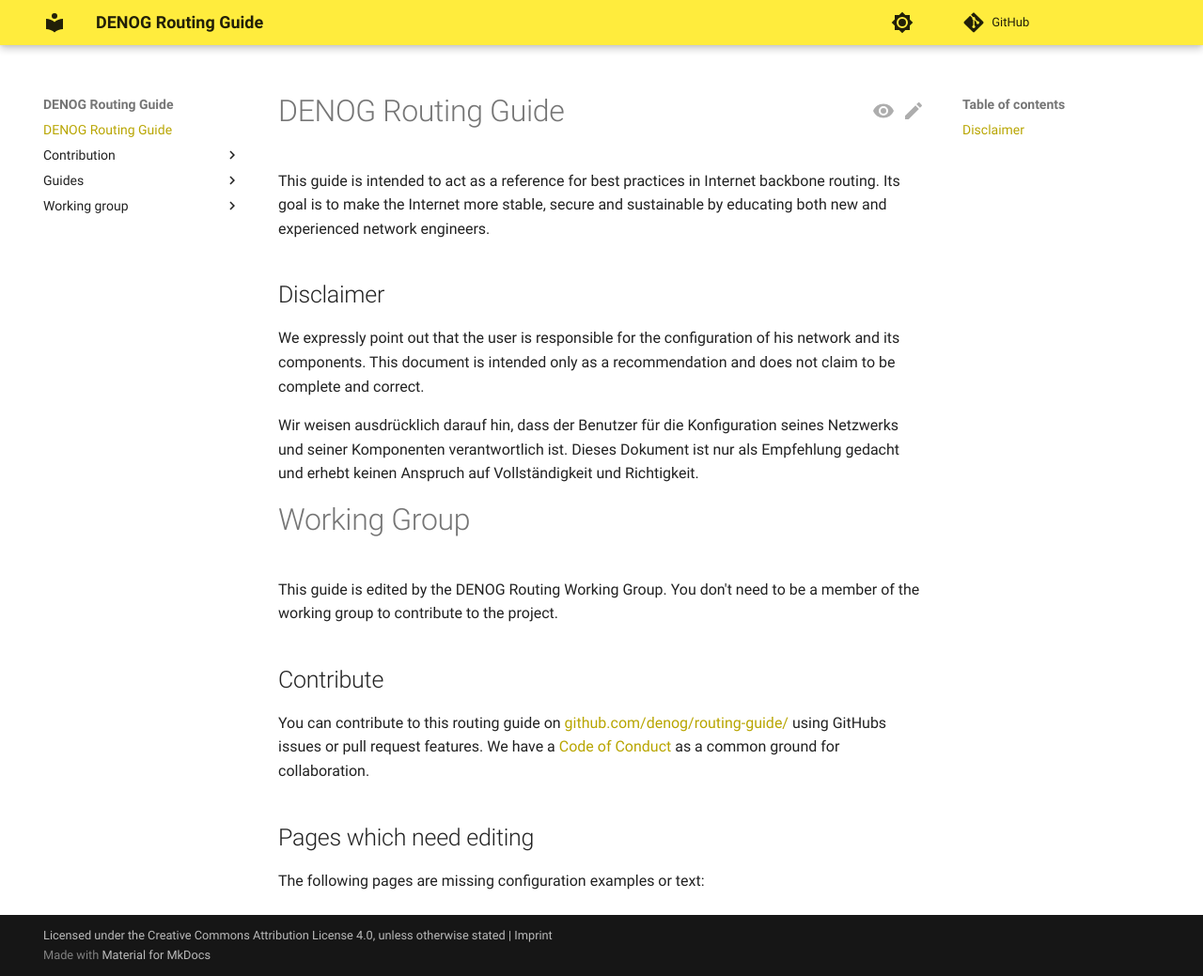
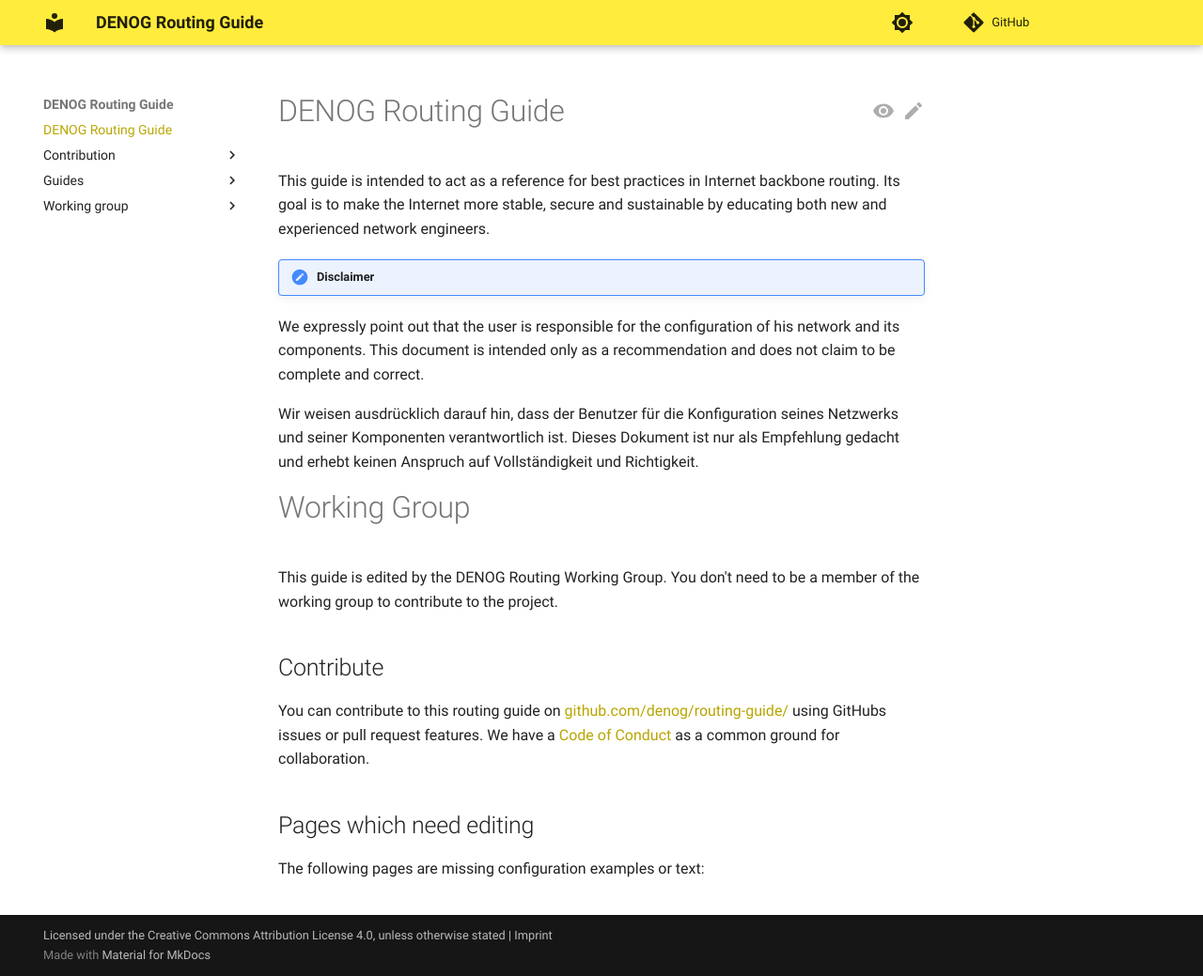
Before and after one commit to denog/routing-guide, an MkDocs documentation site: the page built from docs/index.md, in a window 1280 px wide and 1039 px high. Shown: the whole window at 94% size. Built offline with MkDocs 1.6.1 and Material for MkDocs 9.7.7, drawn with Linux system fonts in a browser that asks for light colours; comment, search, counter and statistics services are not loaded.

Commit message:
Update index.md
Changed optics

```diff
--- a/docs/index.md
+++ b/docs/index.md
@@ -2,7 +2,7 @@
 
 This guide is intended to act as a reference for best practices in Internet backbone routing. Its goal is to make the Internet more stable, secure and sustainable by educating both new and experienced network engineers.
 
-## Disclaimer
+!!! Disclaimer
 
 We expressly point out that the user is responsible for the configuration of his network and its components. This document is intended only as a recommendation and does not claim to be complete and correct.
 
```
